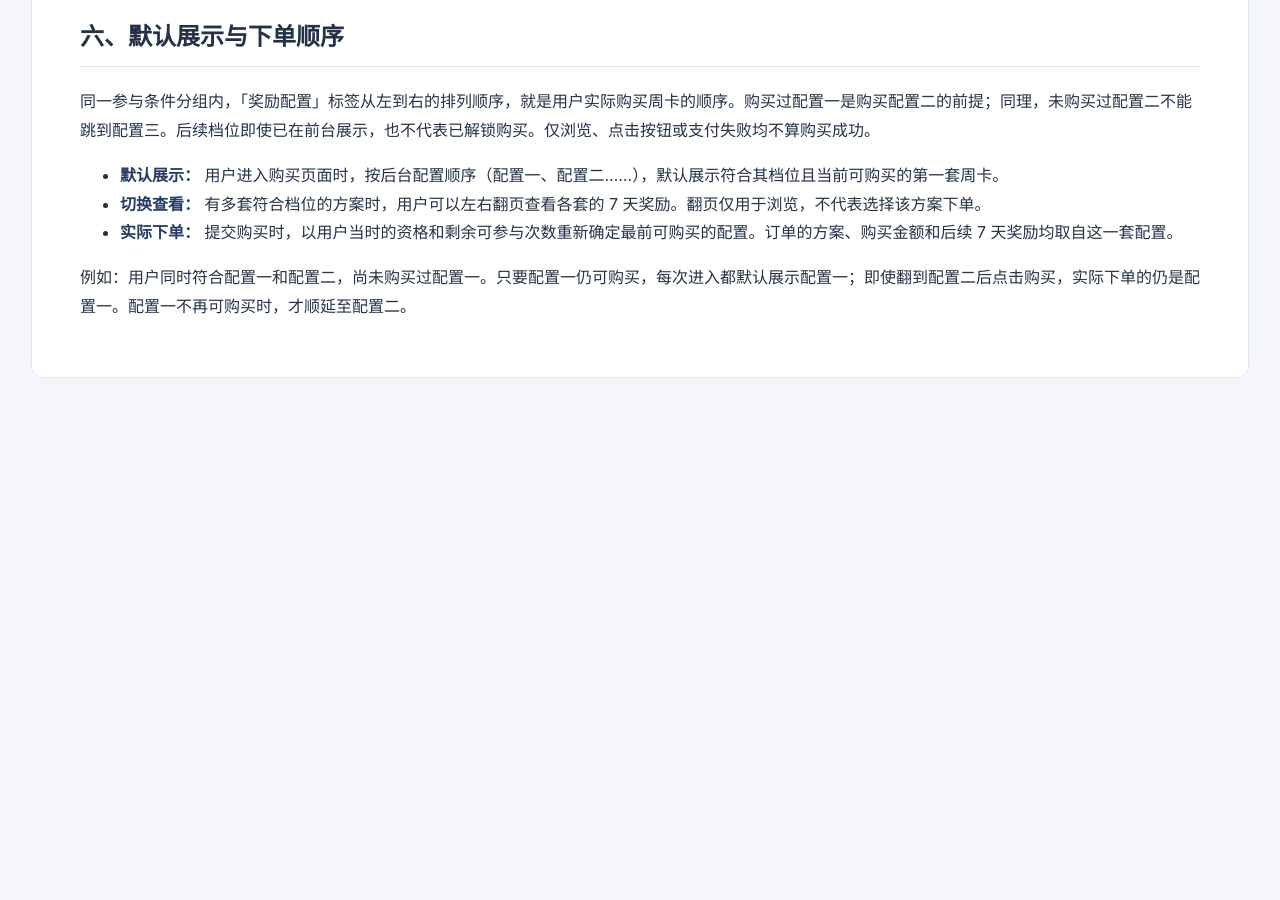
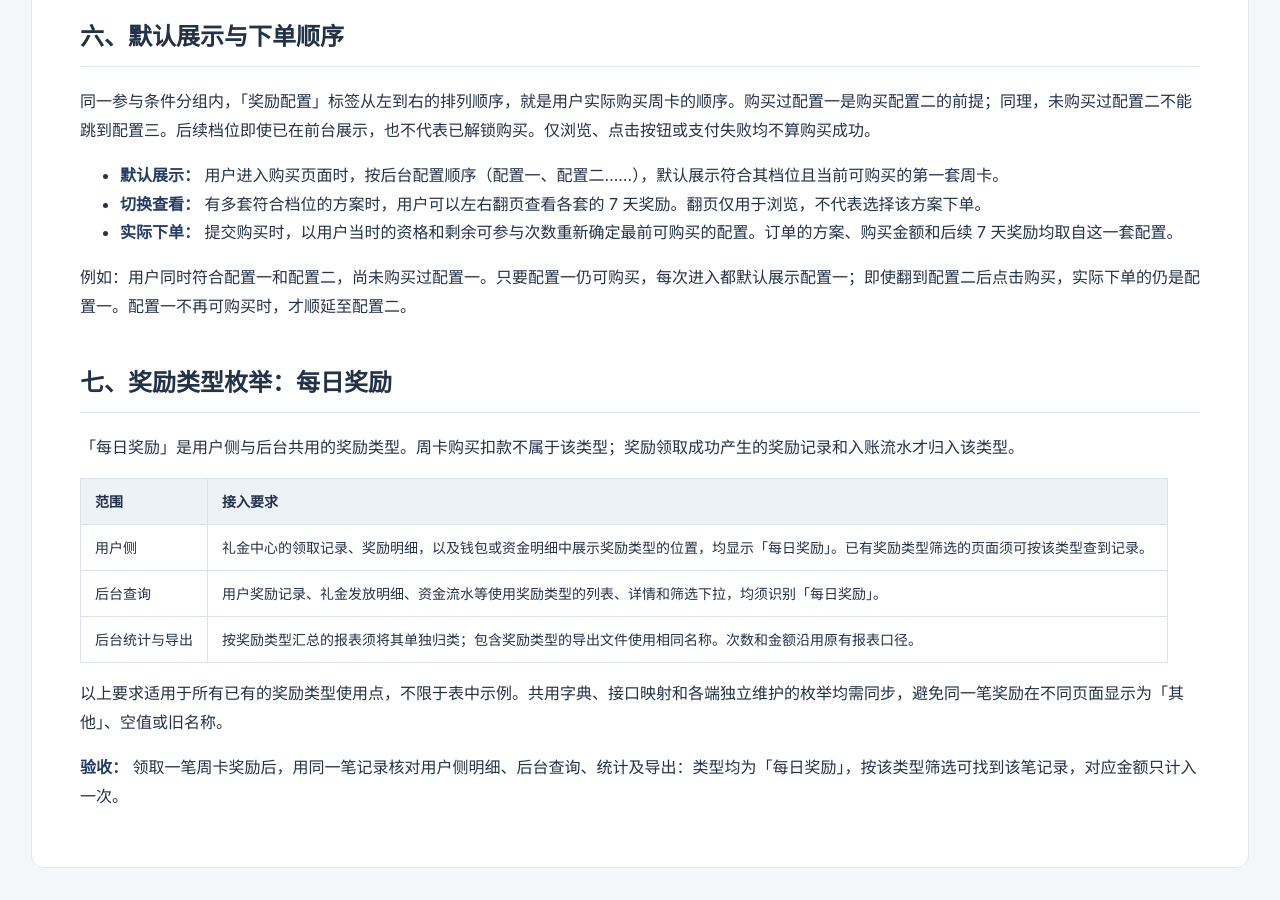
Before and after one commit to HDDDONG/tiered-recharge-requirements, a Jekyll site: the page built from weekly-card-config/index.md, in a window 1280 px wide and 900 px high, scrolled down 1755 px. Built offline with Jekyll 4.4.1, drawn with Linux system fonts in a browser that asks for light colours; before the commit the page ends 2165 px from its top, so only the background shows below that; some of the changed text lies outside the part shown.

Commit message:
补充每日奖励枚举的用户侧、后台及报表接入要求

```diff
--- a/weekly-card-config/index.md
+++ b/weekly-card-config/index.md
@@ -17,7 +17,7 @@ title: 周卡活动配置
 
 ## 三、后台配置
 
-后台奖励类型枚举新增「每日奖金」，周卡每日领取的奖励统一归入该类型。
+周卡领取成功后，发放记录和奖励入账流水统一使用新增的奖励类型「每日奖励」。用户侧和后台的接入范围见第七节。
 
 | 模块 | 配置规则 |
 |---|---|
@@ -54,3 +54,17 @@ title: 周卡活动配置
 - **实际下单：** 提交购买时，以用户当时的资格和剩余可参与次数重新确定最前可购买的配置。订单的方案、购买金额和后续 7 天奖励均取自这一套配置。
 
 例如：用户同时符合配置一和配置二，尚未购买过配置一。只要配置一仍可购买，每次进入都默认展示配置一；即使翻到配置二后点击购买，实际下单的仍是配置一。配置一不再可购买时，才顺延至配置二。
+
+## 七、奖励类型枚举：每日奖励
+
+「每日奖励」是用户侧与后台共用的奖励类型。周卡购买扣款不属于该类型；奖励领取成功产生的奖励记录和入账流水才归入该类型。
+
+| 范围 | 接入要求 |
+|---|---|
+| 用户侧 | 礼金中心的领取记录、奖励明细，以及钱包或资金明细中展示奖励类型的位置，均显示「每日奖励」。已有奖励类型筛选的页面须可按该类型查到记录。 |
+| 后台查询 | 用户奖励记录、礼金发放明细、资金流水等使用奖励类型的列表、详情和筛选下拉，均须识别「每日奖励」。 |
+| 后台统计与导出 | 按奖励类型汇总的报表须将其单独归类；包含奖励类型的导出文件使用相同名称。次数和金额沿用原有报表口径。 |
+
+以上要求适用于所有已有的奖励类型使用点，不限于表中示例。共用字典、接口映射和各端独立维护的枚举均需同步，避免同一笔奖励在不同页面显示为「其他」、空值或旧名称。
+
+**验收：** 领取一笔周卡奖励后，用同一笔记录核对用户侧明细、后台查询、统计及导出：类型均为「每日奖励」，按该类型筛选可找到该笔记录，对应金额只计入一次。
```
